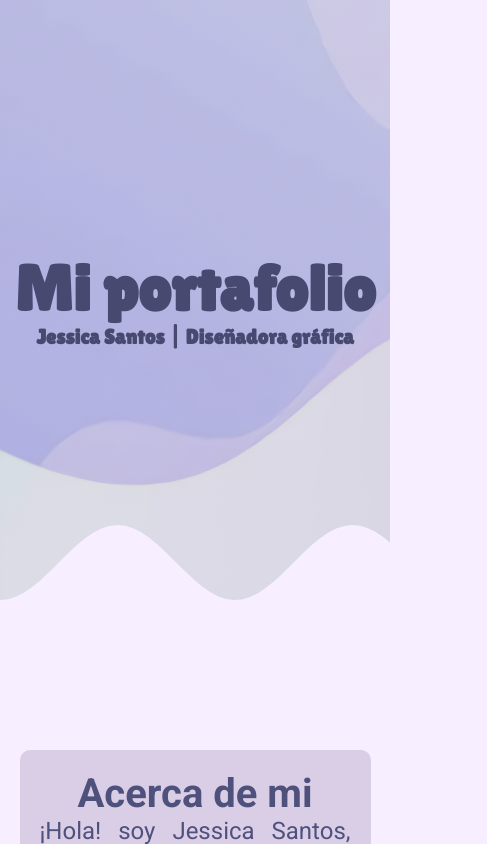
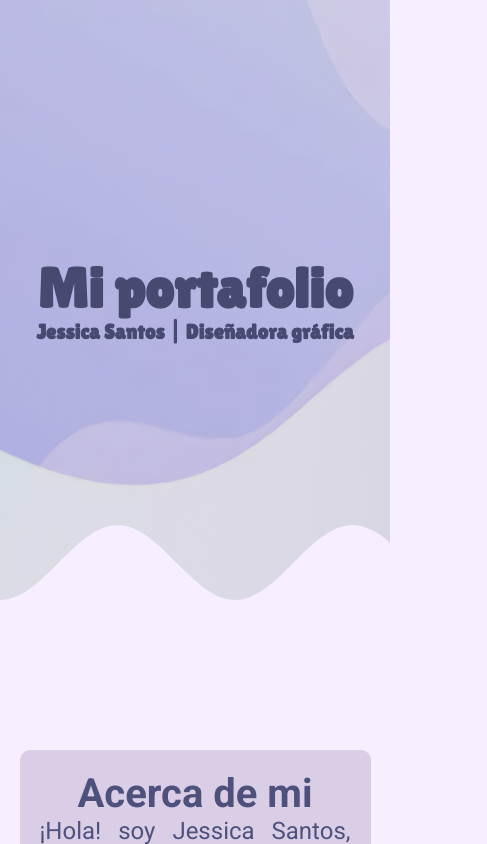
Before and after one commit to ju4ncb/portafolio-jesi, a React (Vite) app: page / in a window 390 px wide. Shown: the top 844 px of the page, 487 px wide, since content can reach past the window. Built offline with nearby package versions, Linux system fonts and the light colour scheme.

Commit message:
quick responsive fix

```diff
--- a/src/index.css
+++ b/src/index.css
@@ -1,4 +1,5 @@
 body {
+  max-width: 100vw;
   overflow-x: hidden;
   background: #f7eeff;
 }
@@ -15,7 +16,7 @@ body {
     height: 600px;
   }
   header div h1 {
-    font-size: 4rem;
+    font-size: 3.5rem;
   }
   header div h5 {
     font-size: 1.3rem;
@@ -252,6 +253,7 @@ header div h5 {
 
 .tag-cloud-container {
   width: min(90%, 600px);
+  overflow: hidden;
   height: 300px;
   background: repeating-linear-gradient(45deg, #dacee7, #dacee7 30px, #f7eeff 30px, #f7eeff 60px);
   border-radius: 16px;
--- a/src/sass/index.scss
+++ b/src/sass/index.scss
@@ -7,6 +7,7 @@ $item2: #704385;
 $item3: #b598d8;
 
 body {
+  max-width: 100vw;
   overflow-x: hidden;
   background: $fondo1;
 }
@@ -23,7 +24,7 @@ body {
     height: 600px;
     div {
       h1 {
-        font-size: 4rem;
+        font-size: 3.5rem;
       }
       h5 {
         font-size: 1.3rem;
@@ -341,6 +342,7 @@ header {
 
 .tag-cloud-container {
   width: min(90%, 600px);
+  overflow: hidden;
   height: 300px;
   background: repeating-linear-gradient(
     45deg,
```
Also changed, not shown: 1 other file (tests, documents, lock files or other folders).
